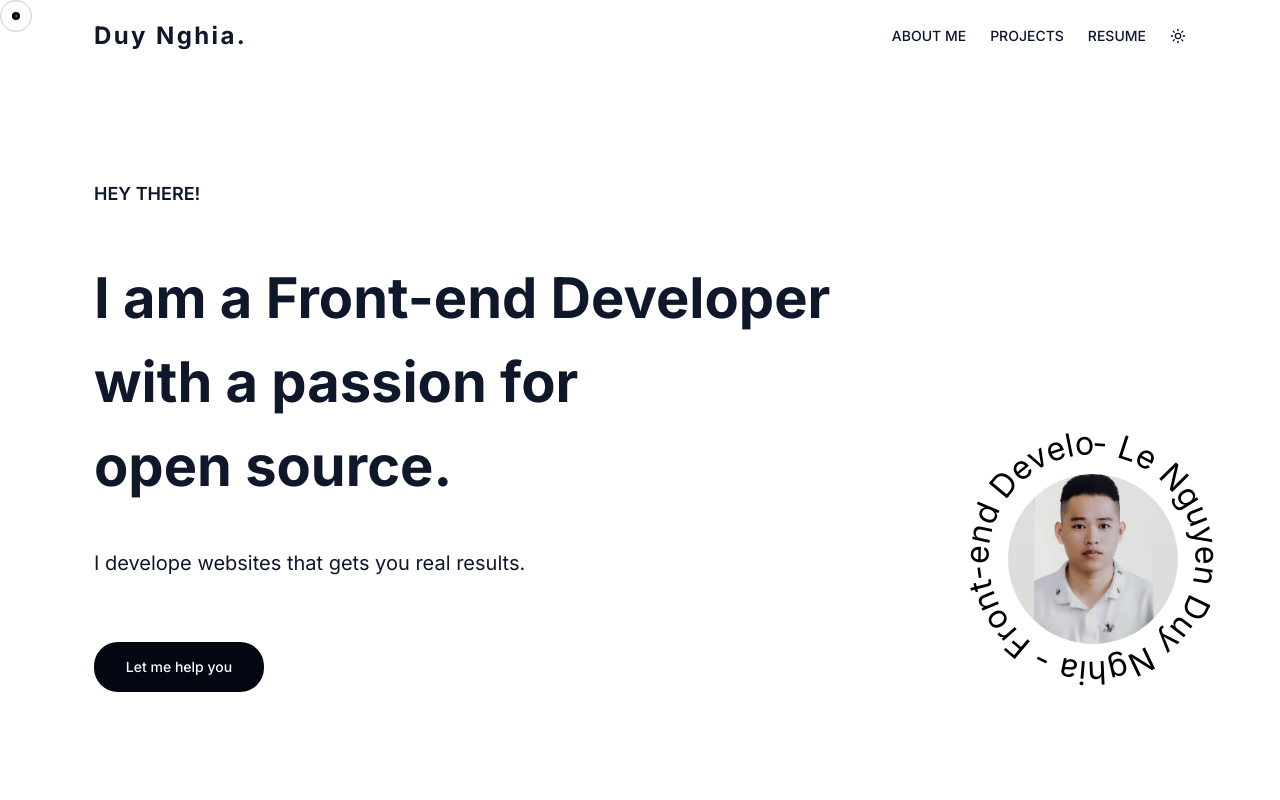
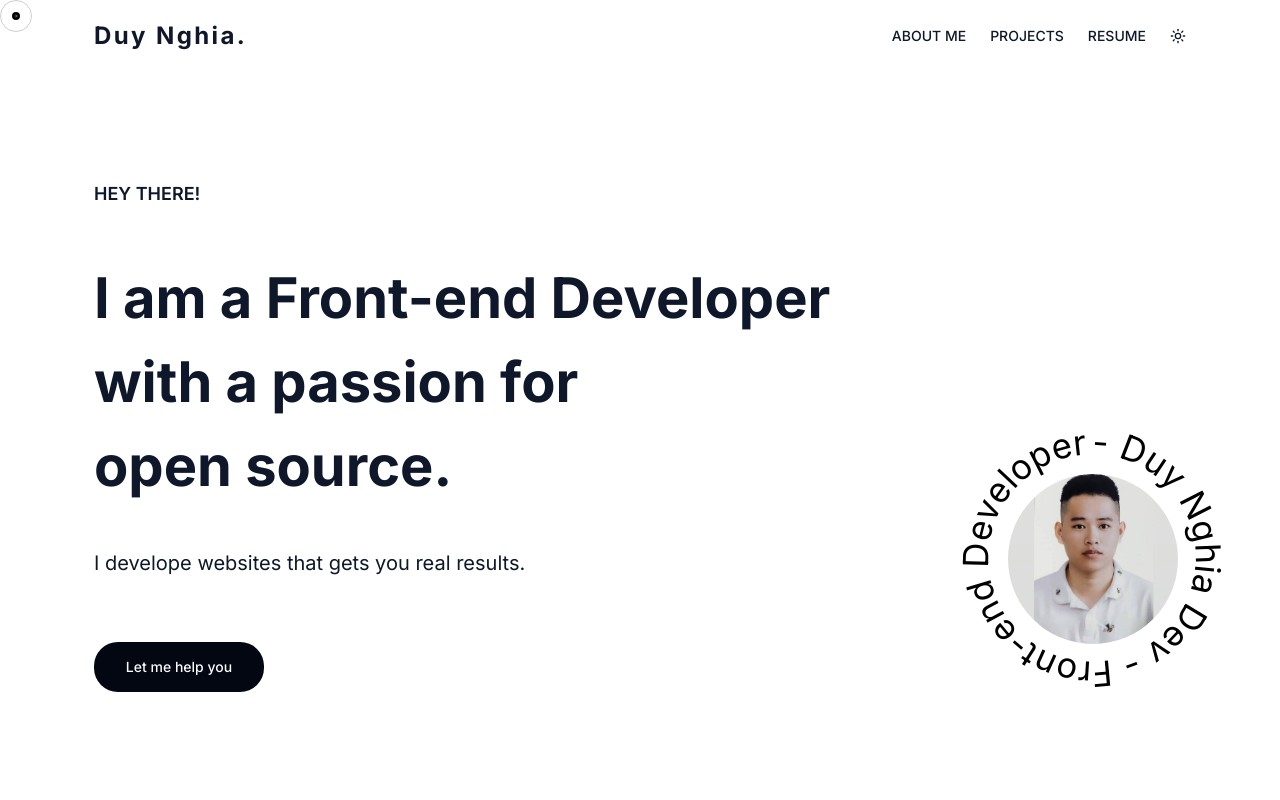
Before and after one commit to duynghiadev/duynghia.dev, a Next.js app: page / in a window 1280 px wide. Shown: the top 800 px of the page. Built offline with nearby package versions, Linux system fonts and the light colour scheme.

Commit message:
update font size rotate personal

```diff
--- a/src/components/rotate-personal/index.tsx
+++ b/src/components/rotate-personal/index.tsx
@@ -56,9 +56,9 @@ const RotatePersonal: FC<RotatePersonalProps> = ({ enableLogo, ...props }) => {
         a 37,37 0 1,1 -74,0"
             />
           </defs>
-          <text fontSize="11.5" className="text-gray-950 dark:fill-gray-50">
+          <text fontSize="12.4" className="text-gray-950 dark:fill-gray-50">
             <textPath xlinkHref="#circle">
-              - Le Nguyen Duy Nghia - Front-end Developer
+              - Duy Nghia Dev - Front-end Developer
             </textPath>
           </text>
         </svg>
```
